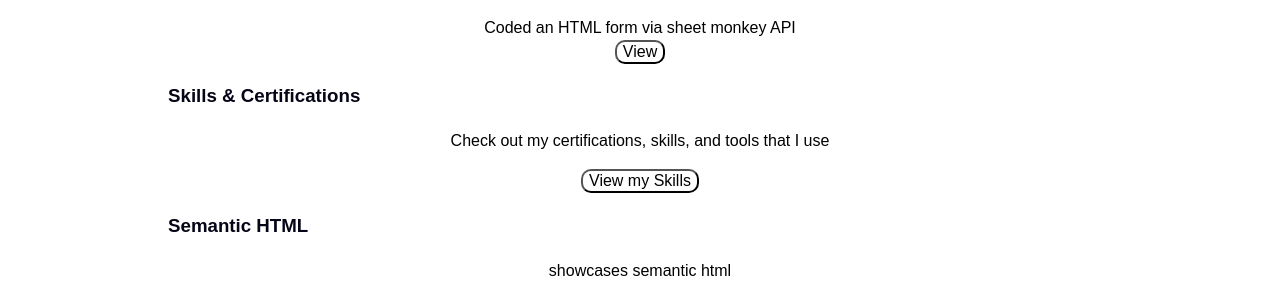
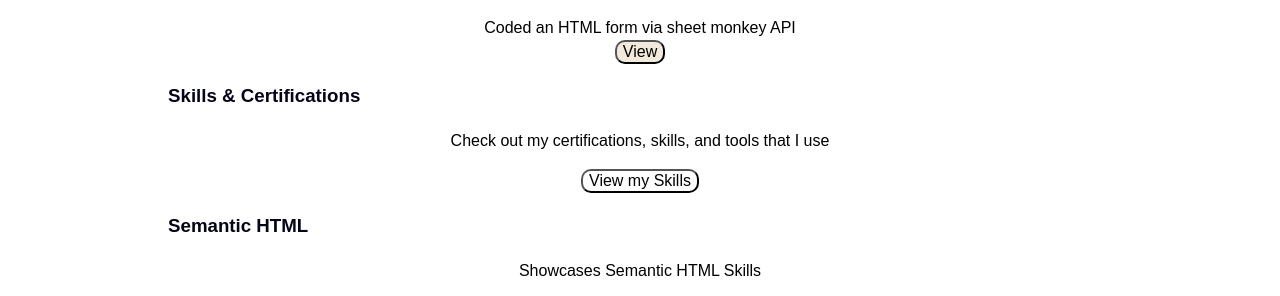
Before and after one commit to ambercodesthings/ambercodesthings.github.io, a plain HTML site: page projects.html in a window 1280 px wide. In both pictures the pointer is over the button 639 px from the left and 423 px from the top of the page. Shown: the part 372-668 px from the top of the page. Drawn offline with Linux system fonts and the light colour scheme.

Commit message:
button hover style added

```diff
--- a/projects.html
+++ b/projects.html
@@ -41,7 +41,7 @@
 </div>
 <h3>Semantic HTML</h3>
 <div id="article-card">
-<p>showcases semantic html</p>
+<p>Showcases Semantic HTML Skills</p>
 <a href="/Practice/my-website-project/index.html"><button type="button">View </button></a>
 </div>
 
--- a/style.css
+++ b/style.css
@@ -199,3 +199,7 @@ textarea {
     font-size: medium;
     margin: auto;
  }
+
+ button:hover {
+    background-color: #F1E9DB;
+ }
```
